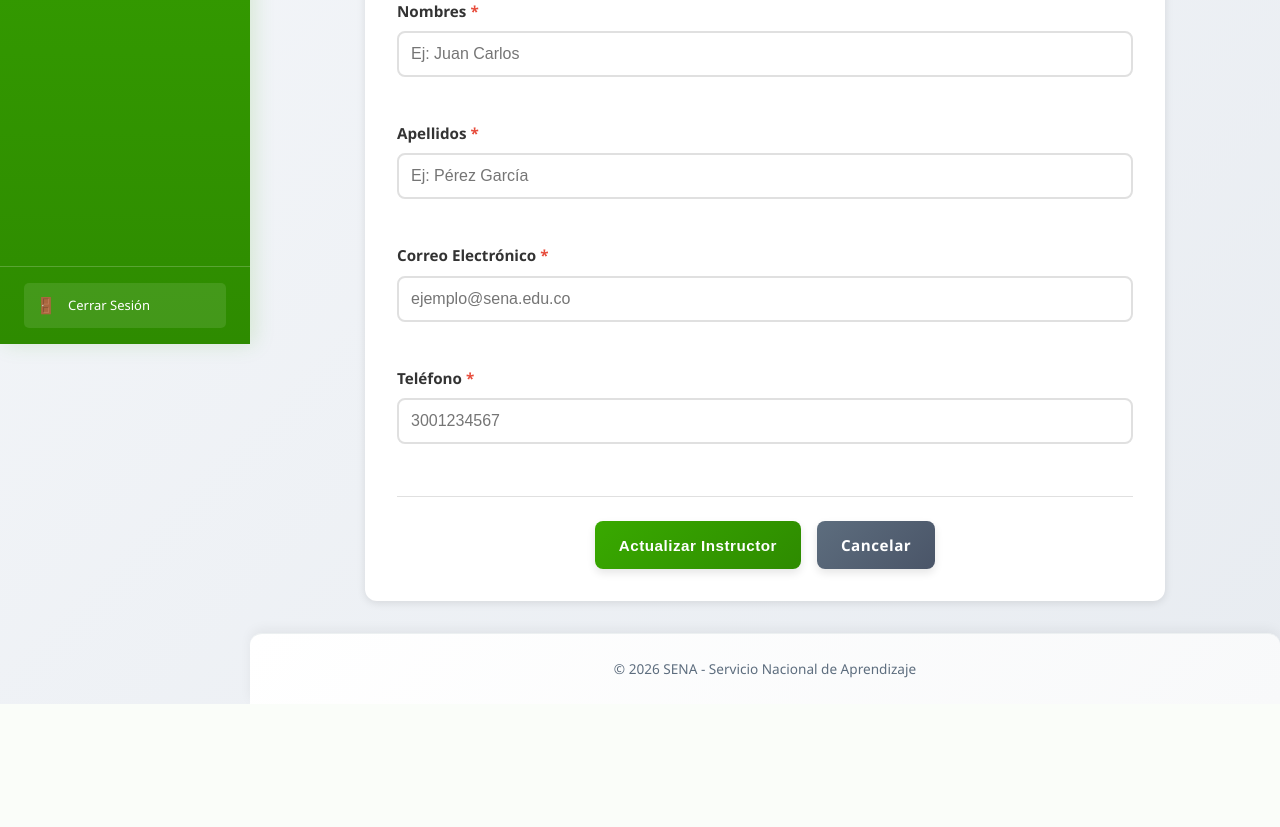
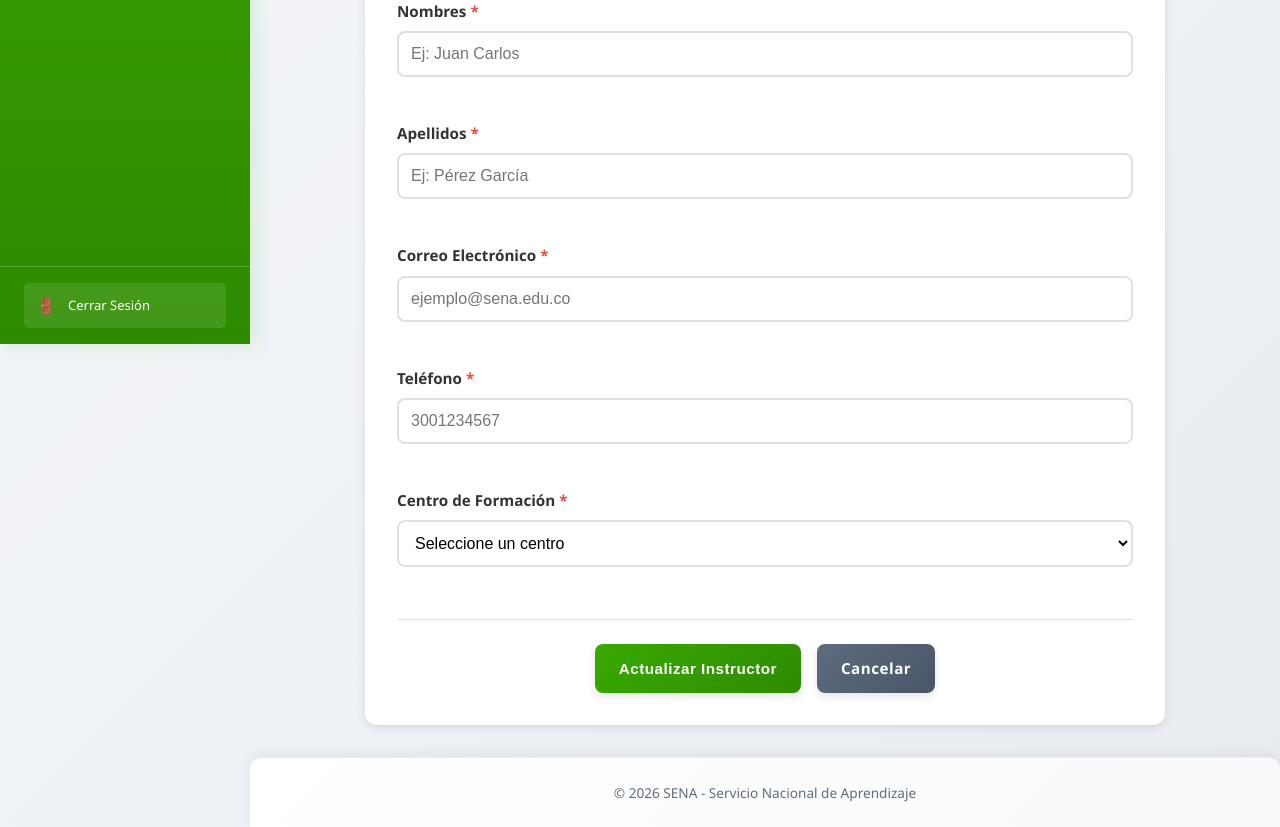
Before and after one commit to juanbayonap30-droid/MVC, a PHP site: template MVC/Vista/instructor/edit.php in a window 1280 px wide. Shown: the part 456-1283 px from the top of the page. Before the commit the page ends 1160 px from the top, so only its background shows below. Run offline with PHP 8.4, Linux system fonts and the light colour scheme; the template is opened without the code that fills it, so the values that code supplies are empty.

Commit message:
Agregar campo de centro de formacion en formularios de crear y editar instructor

```diff
--- a/MVC/Vista/instructor/edit.php
+++ b/MVC/Vista/instructor/edit.php
@@ -82,6 +82,25 @@
         }
 
         .form-group input:hover {
+            border-color: #39A900;
+        }
+
+        .form-group select {
+            padding: 0.75rem;
+            border: 2px solid #e0e0e0;
+            border-radius: 8px;
+            font-size: 1rem;
+            transition: all 0.3s;
+            background: white;
+        }
+
+        .form-group select:focus {
+            outline: none;
+            border-color: #39A900;
+            box-shadow: 0 0 0 3px rgba(57, 169, 0, 0.1);
+        }
+
+        .form-group select:hover {
             border-color: #39A900;
         }
 
@@ -195,6 +214,27 @@
                                 title="Ingrese 10 dígitos"
                                 required>
                         </div>
+
+                        <div class="form-group">
+                            <label for="centro_formacion_id">
+                                Centro de Formación<span class="required">*</span>
+                            </label>
+                            <select
+                                id="centro_formacion_id"
+                                name="centro_formacion_id"
+                                required>
+                                <option value="">Seleccione un centro</option>
+                                <?php
+                                require_once 'MVC/Modelo/CentroFormacion.php';
+                                $centros = CentroFormacion::all();
+                                foreach ($centros as $centro): ?>
+                                    <option value="<?= $centro->getCentId() ?>"
+                                        <?= ($instructor->getCentroFormacionId() == $centro->getCentId()) ? 'selected' : '' ?>>
+                                        <?= htmlspecialchars($centro->getCentNombre()) ?>
+                                    </option>
+                                <?php endforeach; ?>
+                            </select>
+                        </div>
                     </div>
 
                     <div class="form-actions">
@@ -218,8 +258,9 @@
             const apellidos = document.getElementById('inst_apellidos').value.trim();
             const correo = document.getElementById('inst_correo').value.trim();
             const telefono = document.getElementById('inst_telefono').value.trim();
+            const centroId = document.getElementById('centro_formacion_id').value;
 
-            if (!nombres || !apellidos || !correo || !telefono) {
+            if (!nombres || !apellidos || !correo || !telefono || !centroId) {
                 e.preventDefault();
                 alert('Por favor complete todos los campos obligatorios');
                 return false;
@@ -239,7 +280,7 @@
         });
 
         // Agregar efectos visuales
-        document.querySelectorAll('input').forEach(element => {
+        document.querySelectorAll('input, select').forEach(element => {
             element.addEventListener('focus', function() {
                 this.style.transform = 'scale(1.01)';
             });
```
Also changed, not shown: MVC/Controlador/InstructorController.php (+6 -2 lines), MVC/Modelo/Instructor.php (+6 -3 lines), MVC/Vista/instructor/create.php (+42 -2 lines).
